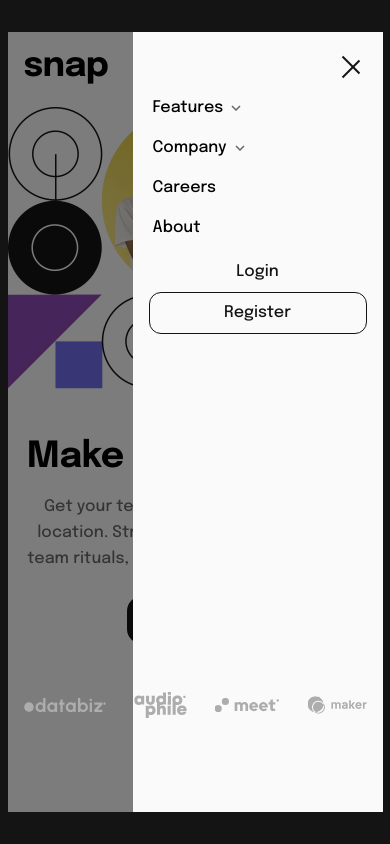
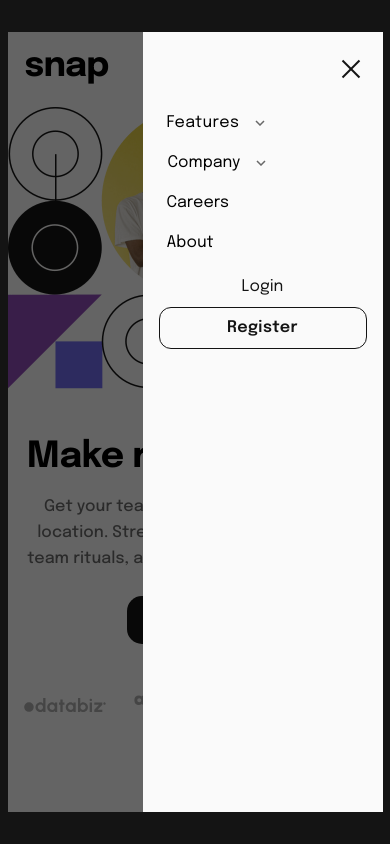
Before and after one commit to sjohnston82/intro-section-with-dropdown, a Next.js app: page / in a window 390 px wide. Both pictures are taken after a click on the element 350 px from the left and 66 px from the top of the page. Built offline with nearby package versions, Linux system fonts and the light colour scheme.

Commit message:
styling mobile menu

```diff
--- a/src/app/_components/ClientBanner.tsx
+++ b/src/app/_components/ClientBanner.tsx
@@ -7,7 +7,7 @@ import Maker from "../../../public/images/client-maker.svg";
 
 const ClientBanner = () => {
   return (
-    <div className="flex mt-[43px] gap-[4px]   items-center">
+    <div className="flex mt-[43px] gap-[4px]   items-center z-0">
       <Image src={Databiz} alt="Databiz" className=" scale-[.72] h-5" />
       <Image src={Audiophile} alt="Audiophile" className="-ml-[2px] scale-[.72]" />
       <Image src={Meet} alt="Meet" className="ml-[1.5px] scale-[.72]" />
--- a/src/app/_components/nav/CompanyDropdown.tsx
+++ b/src/app/_components/nav/CompanyDropdown.tsx
@@ -11,7 +11,7 @@ const CompanyDropdown = ({ companyOpen }: CompanyDropdownProps) => {
         companyOpen ? "max-h-40" : "max-h-0 invisible"
       }  transition-all duration-500 ease-in-out overflow-hidden w-full`}
     >
-      <div className="flex flex-col  py-3 px-5 gap-2">
+      <div className="flex flex-col  pt-5 pb-[10px] pl-[24px]  gap-[18px]">
         <p className="cursor-pointer">History</p>
         <p className="cursor-pointer">Our Team</p>
         <p className="cursor-pointer">Blog</p>
--- a/src/app/_components/nav/FeaturesDropdown.tsx
+++ b/src/app/_components/nav/FeaturesDropdown.tsx
@@ -16,25 +16,37 @@ const FeaturesDropdown = ({ featuresOpen }: FeaturesDropdownProps) => {
   return (
     <div
       className={`${
-        featuresOpen ? "max-h-40" : "max-h-0 invisible"
+        featuresOpen ? "max-h-48" : "max-h-0 invisible"
       }  transition-all duration-500 ease-in-out overflow-hidden w-full`}
     >
-      <div className="flex flex-col py-3 px-5 gap-2">
-        <div className="flex gap-3 items-center">
-          <Image src={TodoImage} alt="Todo Image" />
-          <p className="mt-1">Todo List</p>
+      <div className="flex flex-col pt-6 pb-[10px] pl-6  gap-4 w-full">
+        <div className="flex gap-4 items-center w-full">
+          <Image src={TodoImage} alt="Todo Image" className="h-5 w-[18px]" />
+          <p className="mt-[2px] tracking-[0.01em]">Todo List</p>
         </div>
-        <div className="flex gap-3 items-center">
-          <Image src={CalendarImage} alt="Calendar Image" />
-          <p className="mt-1">Calendar</p>
+        <div className="flex gap-4 items-center w-full">
+          <Image
+            src={CalendarImage}
+            alt="Calendar Image"
+            className="h-5 w-5 -mr-[1px]"
+          />
+          <p className="mt-[2px] -ml-[2px]">Calendar</p>
         </div>
-        <div className="flex gap-3 items-center">
-          <Image src={RemindersImage} alt="Reminders Image" />
-          <p className="mt-1">Reminders</p>
+        <div className="flex gap-4 items-center w-full">
+          <Image
+            src={RemindersImage}
+            alt="Reminders Image"
+            className="h-5  w-[18px]"
+          />
+          <p className="mt-[2px]">Reminders</p>
         </div>
-        <div className="flex gap-3 items-center">
-          <Image src={PlanningImage} alt="Planning Image" />
-          <p className="mt-1">Planning</p>
+        <div className="flex gap-4 items-center w-full">
+          <Image
+            src={PlanningImage}
+            alt="Planning Image"
+            className="h-5 w-5 -mr-[2px]"
+          />
+          <p className="mt-[2px] ">Planning</p>
         </div>
       </div>
     </div>
--- a/src/app/_components/nav/HamburgerMenu.tsx
+++ b/src/app/_components/nav/HamburgerMenu.tsx
@@ -11,12 +11,12 @@ const HamburgerMenu = () => {
     "h-[2px] bg-almost-black w-8 transition ease transform duration-300";
   return (
     <div
-      className=" flex flex-col mr-2  gap-[6px] items-center  justify-center  p-2 cursor-pointer"
+      className=" flex flex-col mr-2  gap-[6px] items-center z-50  justify-center  p-2 cursor-pointer"
       onClick={() => setNavOpen(!navOpen)}
     >
       <span
         className={cn(`${burgerBar}`, {
-          "rotate-45 translate-y-[7px] w-6": navOpen,
+          "rotate-45 translate-y-[11px] w-6": navOpen,
         })}
       ></span>
       <span
--- a/src/app/_components/nav/MenuButtons.tsx
+++ b/src/app/_components/nav/MenuButtons.tsx
@@ -4,7 +4,7 @@ const MenuButtons = () => {
   return (
     <div className="mt-5 flex flex-col justify-center gap-2 mx-4 ">
       <p className="text-center cursor-pointer text-almost-black">Login</p>
-      <button className="w-full border border-1 text-almost-black border-almost-black rounded-xl  py-2">
+      <button className="w-full border border-1 font-semibold text-almost-black tracking-wide border-almost-black rounded-xl  py-2">
         Register
       </button>
     </div>
--- a/src/app/_components/nav/MenuContents.tsx
+++ b/src/app/_components/nav/MenuContents.tsx
@@ -12,11 +12,11 @@ const MenuContents = () => {
   const [featuresOpen, setFeaturesOpen] = useState(false);
   const [companyOpen, setCompanyOpen] = useState(false);
   return (
-    <div className="flex flex-col gap-4 pt-16 pl-5">
+    <div className="flex flex-col gap-4 pt-[79px] pl-6 z-50">
       <div className="flex flex-col">
-        <div className="flex items-center gap-2">
+        <div className="flex items-center gap-4 tracking-wide">
           Features{" "}
-          <span className="" onClick={() => setFeaturesOpen(!featuresOpen)}>
+          <span className="cursor-pointer" onClick={() => setFeaturesOpen(!featuresOpen)}>
             {featuresOpen ? (
               <Image src={CaretUp} alt="Caret Up" />
             ) : (
@@ -28,9 +28,9 @@ const MenuContents = () => {
       </div>
 
       <div className="flex flex-col">
-        <div className="flex items-center gap-2">
+        <div className="flex items-center ml-[1px] gap-4">
           Company{" "}
-          <span className="" onClick={() => setCompanyOpen(!companyOpen)}>
+          <span className="cursor-pointer" onClick={() => setCompanyOpen(!companyOpen)}>
             {companyOpen ? (
               <Image src={CaretUp} alt="Caret Up" />
             ) : (
--- a/src/app/_components/nav/MobileMenu.tsx
+++ b/src/app/_components/nav/MobileMenu.tsx
@@ -11,7 +11,7 @@ const MobileMenu = () => {
   return (
     <div
       className={cn(
-        "w-2/3 bg-almost-white min-h-screen ml-auto absolute right-0 transition-all ease-in duration-200 transform ",
+        "w-[240px] bg-almost-white min-h-screen ml-auto absolute right-0 transition-all ease-in duration-200 transform ",
         {
           "-right-[250px] invisible": !navOpen,
         }
--- a/src/app/_components/nav/Navbar.tsx
+++ b/src/app/_components/nav/Navbar.tsx
@@ -11,8 +11,8 @@ const Navbar = () => {
   return (
     <div className="relative w-full">
       <SlideInMenu />
-      <div className="h-[68px]  ml-[16px] font-bold flex justify-between items-center">
-        <h1 className="text-[35px] tracking-[-0.02em] font-bold">snap</h1>
+      <div className="h-[68px]  ml-[17px] font-bold flex justify-between items-center">
+        <h1 className="text-[35px] tracking-[-0.025em] font-bold">snap</h1>
         <HamburgerMenu />
       </div>
     </div>
--- a/src/app/_components/nav/SlideInMenu.tsx
+++ b/src/app/_components/nav/SlideInMenu.tsx
@@ -8,9 +8,9 @@ import MobileMenu from "./MobileMenu";
 const SlideInMenu = () => {
   const { navOpen, setNavOpen } = useIntroContext();
   return (
-    <div className="relative">
+    <div className="relative z-40">
       <div
-        className={cn("bg-black opacity-50 w-full min-h-screen absolute", {
+        className={cn("bg-black opacity-60  w-full min-h-screen absolute", {
           hidden: !navOpen,
         })}
       ></div>
--- a/src/app/layout.tsx
+++ b/src/app/layout.tsx
@@ -6,7 +6,7 @@ import { Epilogue } from "next/font/google";
 import Navbar from "./_components/nav/Navbar";
 import ContextProvider from "./context/Context";
 
-const epilogue = Epilogue({ subsets: ["latin"], weight: ["500", "700"] });
+const epilogue = Epilogue({ subsets: ["latin"], weight: ["300", "400", "500", "600", "700", "800"] });
 
 export const metadata: Metadata = {
   title: "Intro Section with Dropdown",
--- a/src/app/page.tsx
+++ b/src/app/page.tsx
@@ -15,7 +15,7 @@ export default function Home() {
           <Image src={HeroMobile} alt="Mobile hero image" className="mt-[7px]" />
           <div className="mt-12">
             <h1 className="text-4xl font-bold text-center tracking-[-0.0125em]">Make remote work</h1>
-            <p className="text-center mx-4 mt-[17px] text-medium-gray tracking-[0.005em] leading-relaxed">
+            <p className="text-center mx-4 mt-[17px] text-medium-gray tracking-[0.005em] leading-relaxed font-[500]">
               Get your team in sync, no matter your location. Streamline
               processes, create team rituals, and watch productivity soar.
             </p>
```
